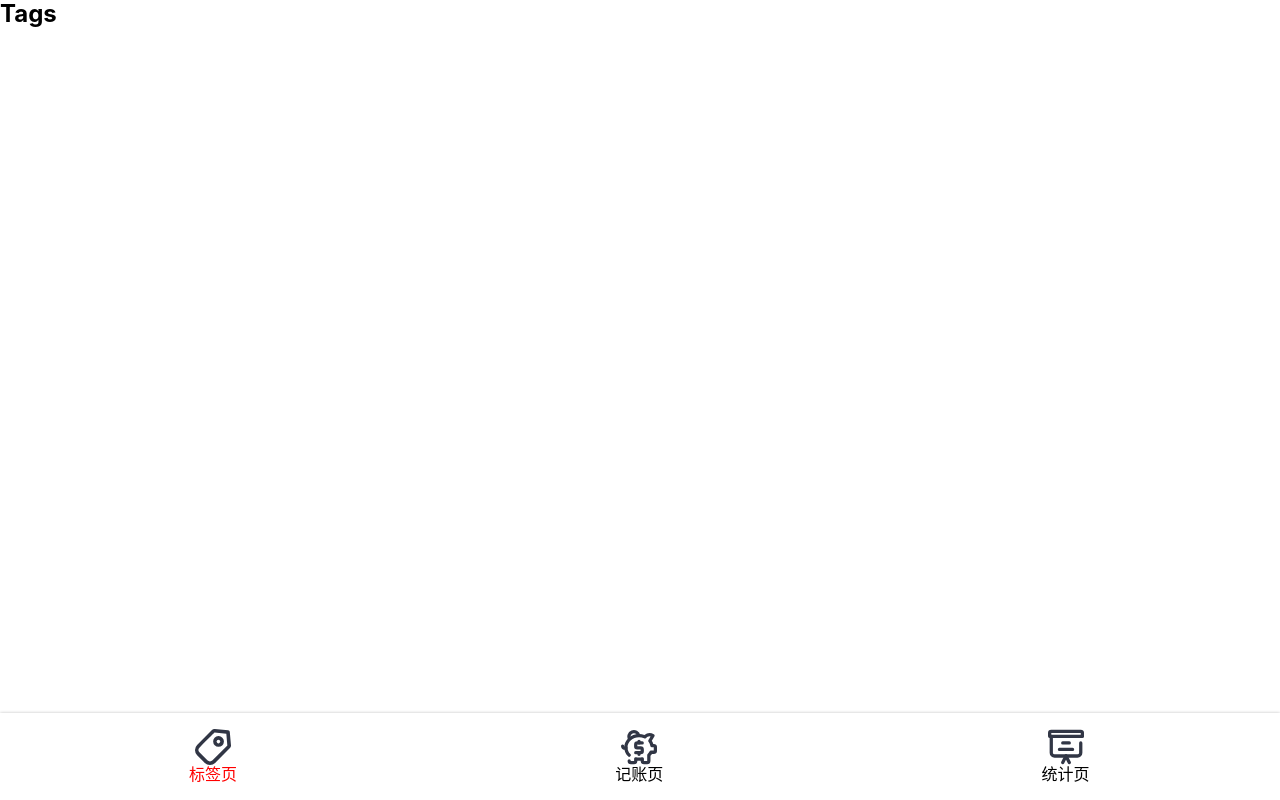
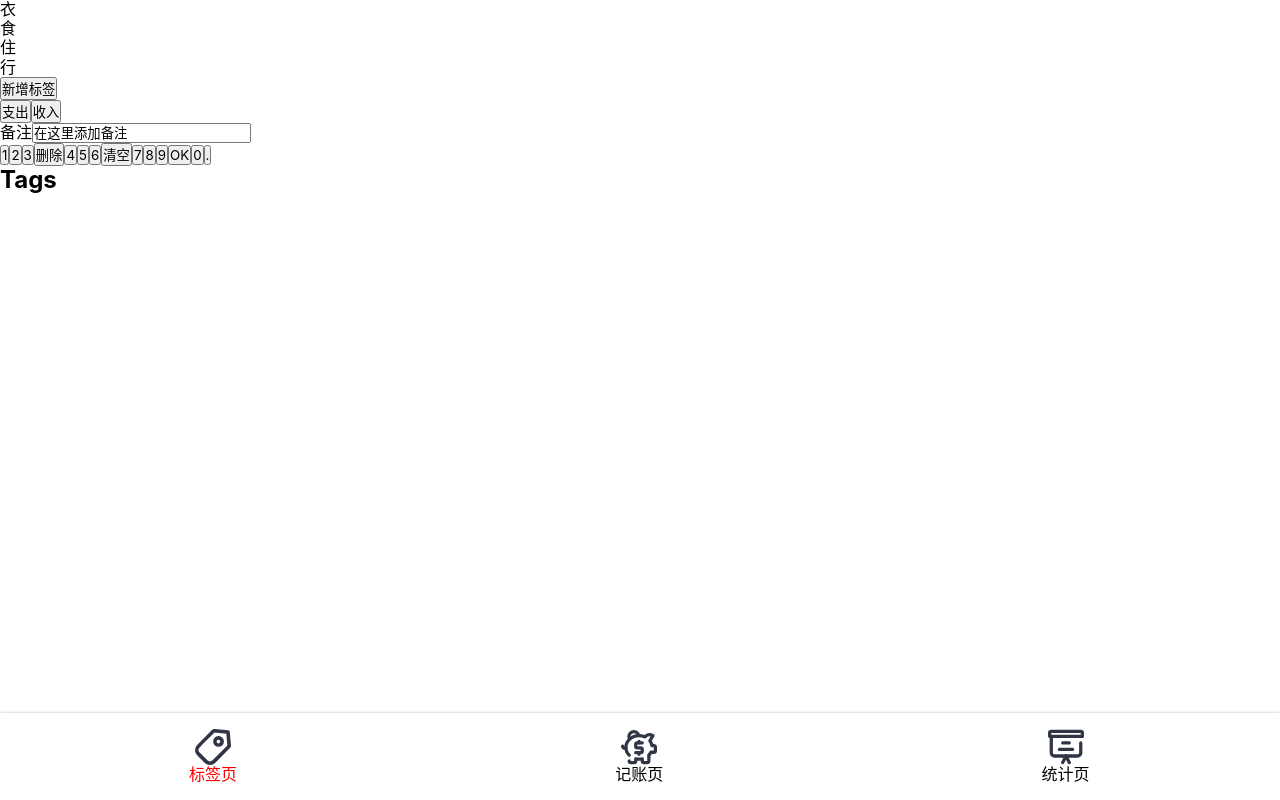
Before and after one commit to Howardyangyixuan/react-money, a React app: page /#/tags in a window 1280 px wide. Built offline with nearby package versions, Linux system fonts and the light colour scheme.

Commit message:
开始Tag页面，完成HTML结构

```diff
--- a/src/views/Tag.tsx
+++ b/src/views/Tag.tsx
@@ -1,12 +1,57 @@
 import Layout from '../Components/Layout';
 import React from 'react';
+import styled from 'styled-components';
+
+const TagsSection = styled.section`
+`;
+const NotesSection = styled.section`
+`;
+const CategorySection = styled.section`
+`;
+const NumberPadSection = styled.section`
+`;
 
 function Tags() {
   return (
     <Layout>
+      <TagsSection>
+        <ol>
+          <li>衣</li>
+          <li>食</li>
+          <li>住</li>
+          <li>行</li>
+        </ol>
+        <button>新增标签</button>
+      </TagsSection>
+      <NotesSection>
+        <button>支出</button>
+        <button>收入</button>
+      </NotesSection>
+      <CategorySection>
+        <label>
+          <span>备注</span>
+          <input type="text" value="在这里添加备注"/>
+        </label>
+      </CategorySection>
+      <NumberPadSection>
+        <button>1</button>
+        <button>2</button>
+        <button>3</button>
+        <button>删除</button>
+        <button>4</button>
+        <button>5</button>
+        <button>6</button>
+        <button>清空</button>
+        <button>7</button>
+        <button>8</button>
+        <button>9</button>
+        <button>OK</button>
+        <button>0</button>
+        <button>.</button>
+      </NumberPadSection>
       <h2>Tags</h2>
     </Layout>
   );
 }
 
-export default Tags
+export default Tags;
```
